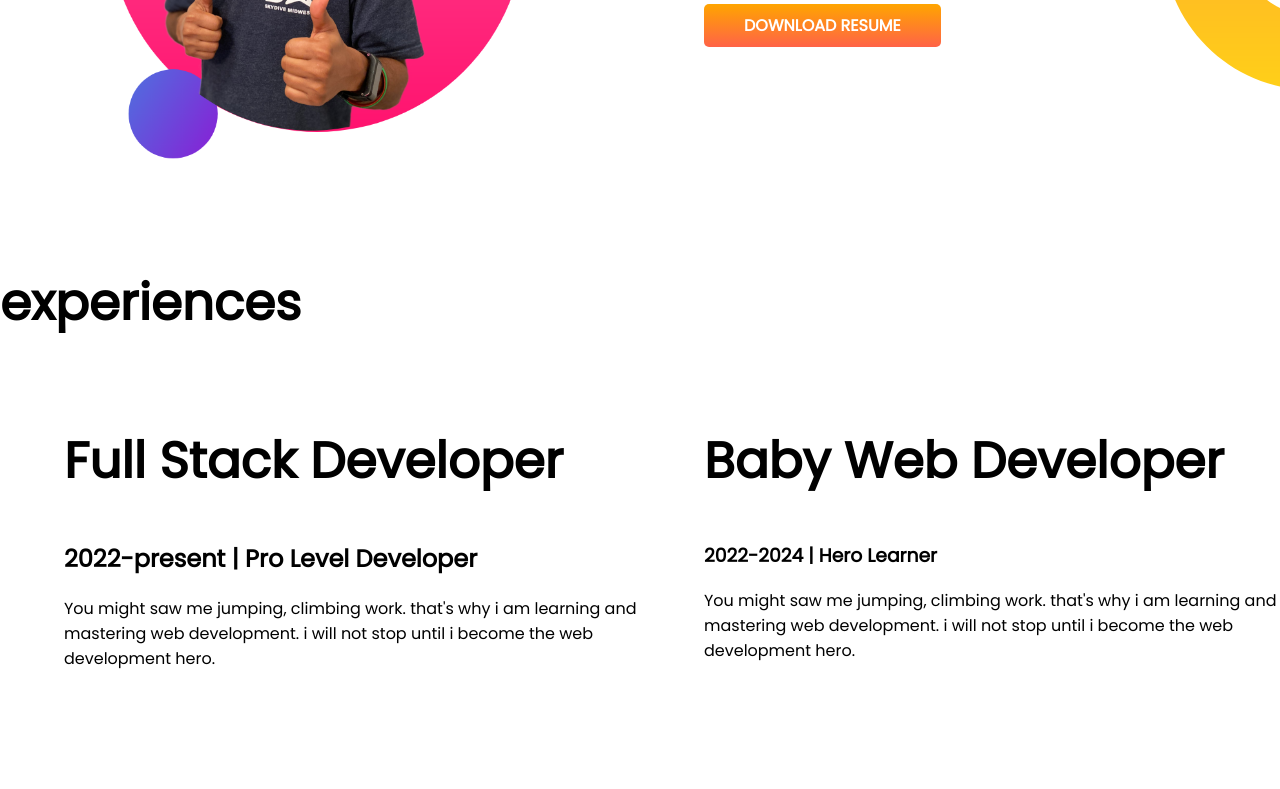
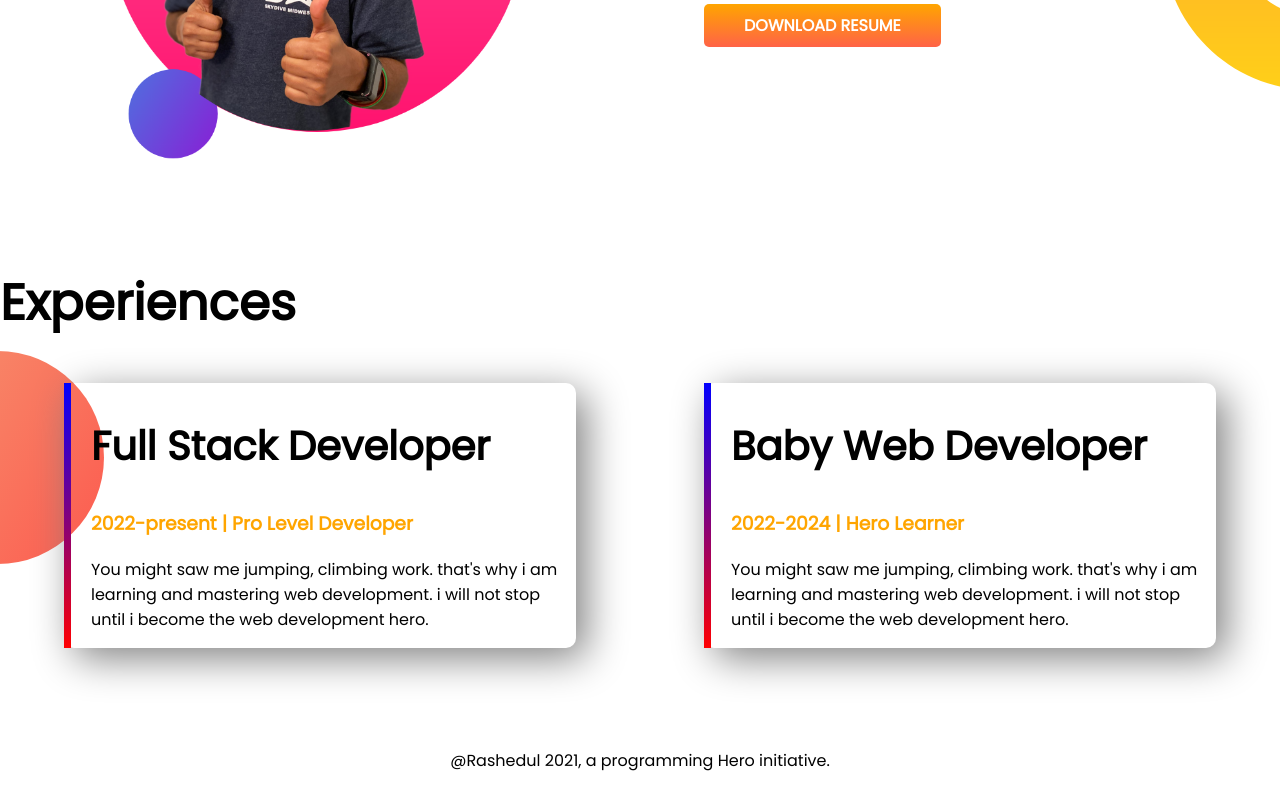
Before and after one commit to 0x0j9a10/developer-portfolio, a plain HTML site: page index.html in a window 1280 px wide. Shown: the part 848-1637 px from the top of the page. Drawn offline with Linux system fonts and the light colour scheme.

Commit message:
finished

```diff
--- a/index.html
+++ b/index.html
@@ -50,11 +50,11 @@
     </section>
 
     <section class="experience-area">
-        <h1>experiences</h1>
+        <h1>Experiences</h1>
         <div class="flexible-container">
-            <div class="half-width">
-                <h1>Full Stack Developer</h1>
-                <h2>2022-present | Pro Level Developer</h2>
+            <div id="web-dev-experience1" class="experience-item">
+                <h2>Full Stack Developer</h2>
+                <h3 class="orange-color">2022-present | Pro Level Developer</h3>
                 <p>
                     You might saw me jumping, climbing
                     work.
@@ -64,9 +64,9 @@
                 </p>
             </div>
 
-            <dev class="half-width">
-                <h1>Baby Web Developer</h1>
-                <h3>2022-2024 | Hero Learner</h3>
+            <dev id="web-dev-experience" class="experience-item">
+                <h2>Baby Web Developer</h2>
+                <h3 class="orange-color">2022-2024 | Hero Learner</h3>
                 <p>
                     You might saw me jumping, climbing
                     work.
@@ -78,6 +78,9 @@
         </div>
 
     </section>
+    <footer>
+        <p>@Rashedul 2021, a programming Hero initiative.</p>
+    </footer>
 </body>
 
 </html>
--- a/style.css
+++ b/style.css
@@ -5,6 +5,9 @@
 
     h1{
         font-size: 50px;
+    }
+    h2{
+        font-size: 40px;
     }
     .orange-color{
         color: orange;
@@ -42,3 +45,33 @@
     background-position: right;
 
 }
+.experience-item{
+    width: 40%;
+    margin-left: 5%;
+    margin-right: 5%;
+    padding-left: 20px;
+    border-radius: 10px;
+
+    box-shadow: 10px 10px 40px gray;
+    border-left: 10px solid yellow;
+}
+.experience-area{
+    background-image: url(images/exp-bg.png);
+    background-repeat: no-repeat;
+    background-position: left;
+
+
+}
+#web-dev-experience{
+    border-left: 7px solid;
+    border-image: linear-gradient(blue,red);
+    border-image-slice: 1;
+}
+#web-dev-experience1{
+    border-left: 7px solid;
+    border-image: linear-gradient(blue,red);
+    border-image-slice: 1;
+}
+footer p{
+    text-align: center;
+}
```
